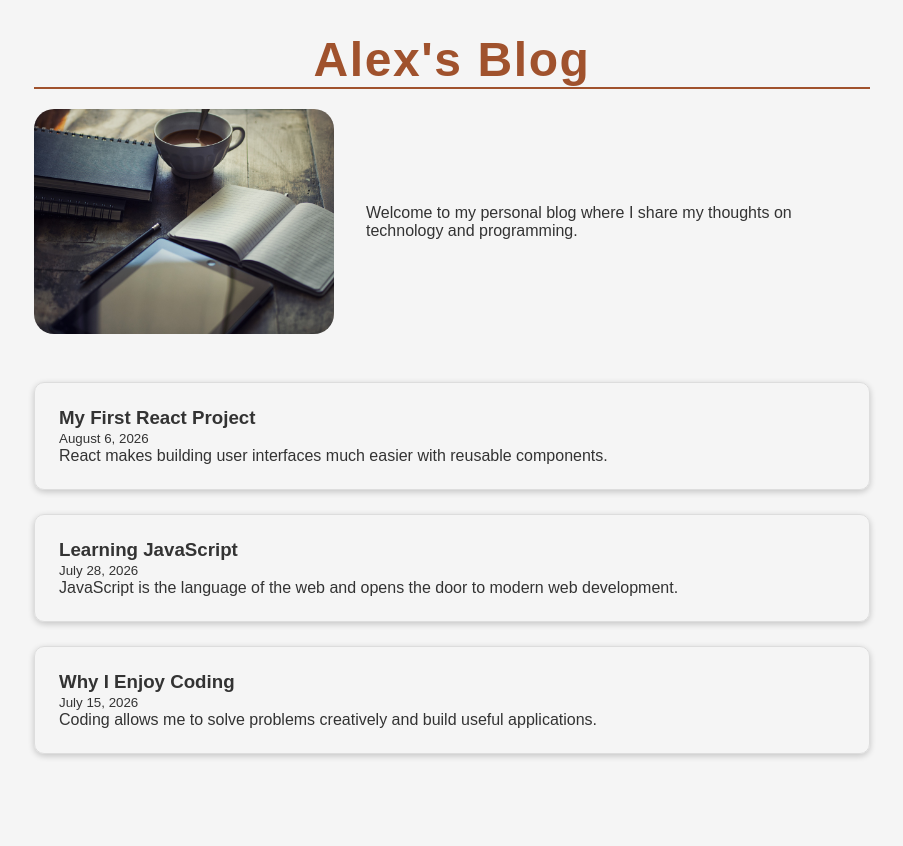
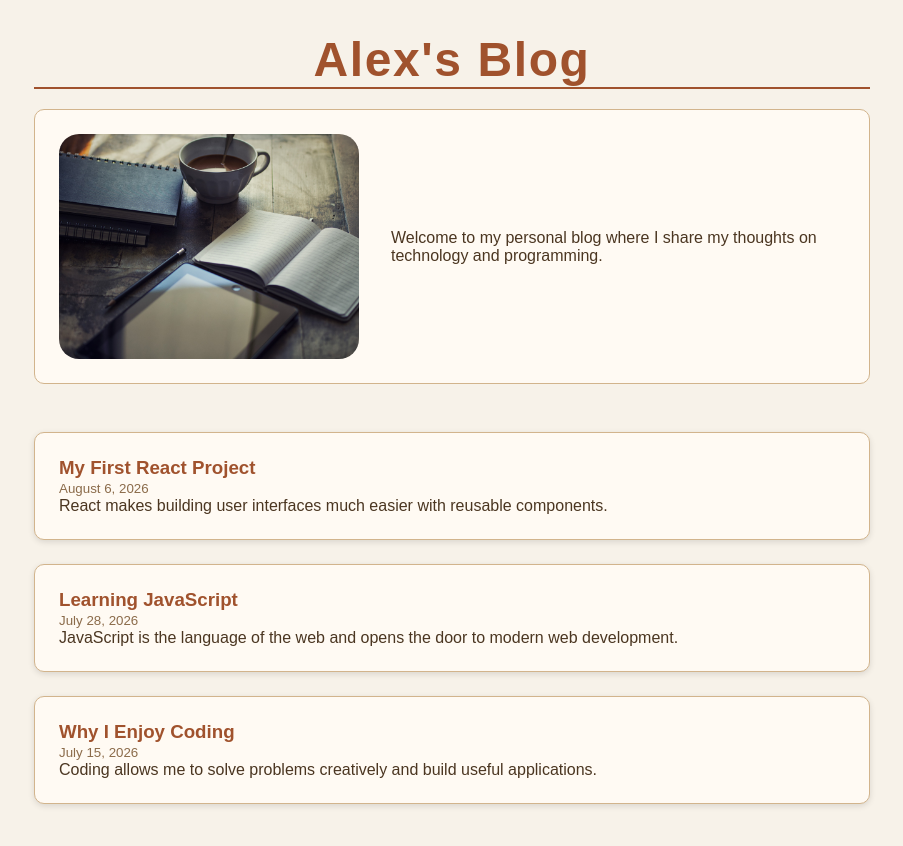
Before and after one commit to alexsigei/blog-site, a React (Vite) app: page / in a window 1280 px wide. Shown: the top 846 px of the page, without its empty margins (188-1091 px from the left). Before the commit the page ends 810 px from the top, so only its background shows below. Built offline with nearby package versions, Linux system fonts and the light colour scheme.

Commit message:
Polished styling

```diff
--- a/src/App.css
+++ b/src/App.css
@@ -21,6 +21,12 @@
   display: flex;
   gap: 2rem;
   align-items: center;
+
+  background-color: #fffaf3;
+  padding: 1.5rem;
+  border-radius: 10px;
+  border: 1px solid #d2b48c;
+
   margin-bottom: 3rem;
 }
 
@@ -31,14 +37,24 @@
 
 .article {
   padding: 1.5rem;
-  border: 1px solid #ddd;
+  background-color: #fffaf3;
+  border: 1px solid #d2b48c;
   border-radius: 10px;
   margin-bottom: 1.5rem;
-  box-shadow: 0 2px 6px rgba(0,0,0,0.2);
+  box-shadow: 0 2px 6px rgba(0,0,0,0.12);
   transition: 0.5s;
+}
+
+.article h3 {
+    color: sienna;
+    margin-top: 0;
+}
+
+.article small {
+    color: #8b6b4a;
 }
 
 .article:hover {
     transform: translateY(-5px);
-    box-shadow: 0 6px 16px rgba(0,0,0,0.25);
+    box-shadow: 0 6px 16px rgba(0,0,0,0.18);
 }
--- a/src/index.css
+++ b/src/index.css
@@ -5,7 +5,8 @@
 }
 
 body {
+    margin: 0;
+    background-color: #f7f2e9;
+    color: #4b3621;
     font-family: Arial, Helvetica, sans-serif;
-    background-color: #f5f5f5;
-    color: #333;
 }
```
